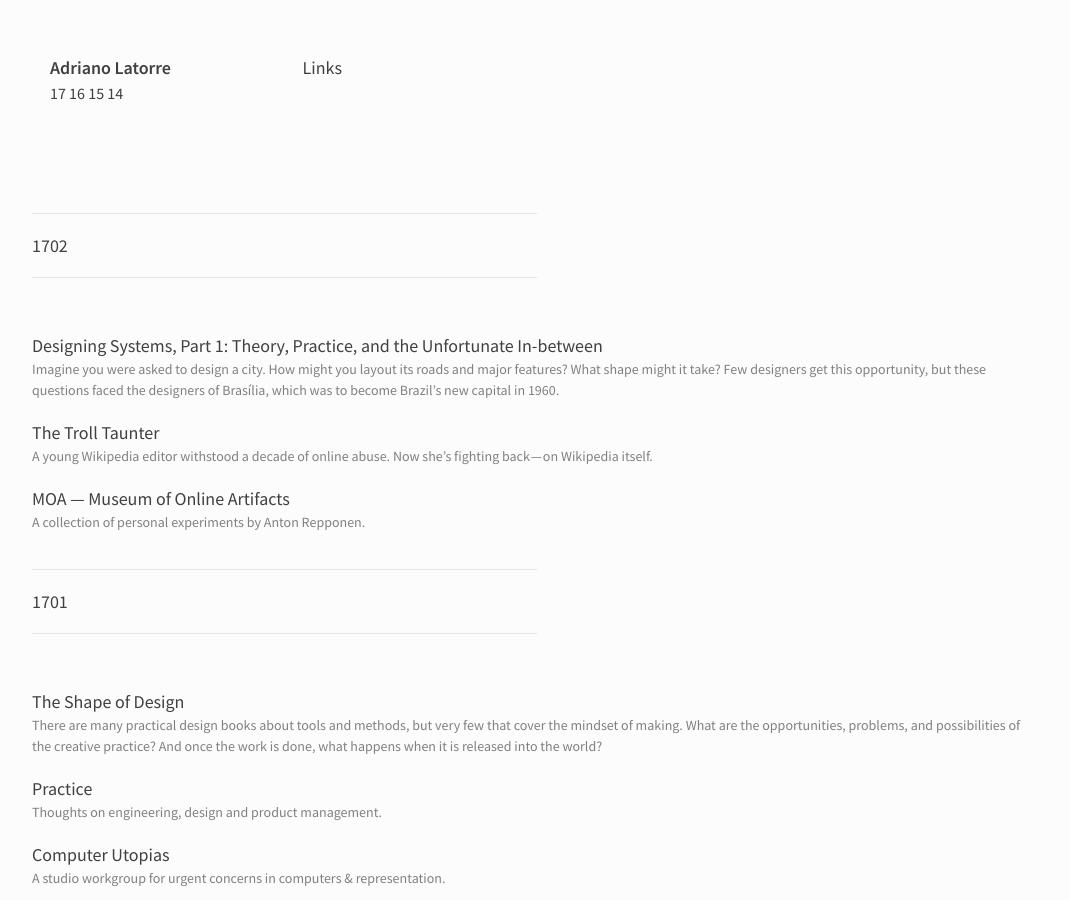
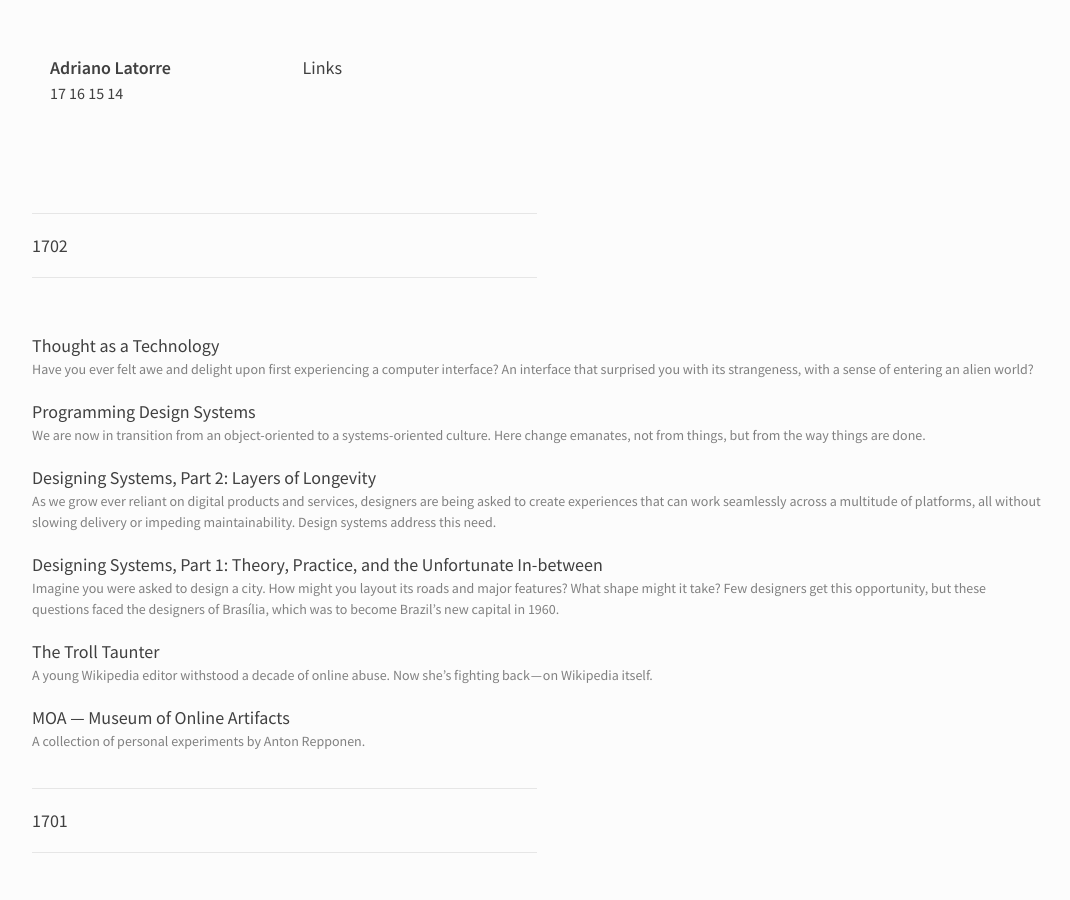
Before and after one commit to AdrianoLatorre/adriano.latorre.info, a Jekyll site: the page built from _links/17.md, in a window 1280 px wide and 900 px high. Shown: the whole window, without its empty margins (94-1164 px from the left). Built offline with Jekyll 4.4.1, drawn with Linux system fonts in a browser that asks for light colours.

Commit message:
Add links

```diff
--- a/_links/17.md
+++ b/_links/17.md
@@ -6,6 +6,15 @@
 ---
 
 ### 1702
+
+[Thought as a Technology](http://cognitivemedium.com/tat/index.html)
+: Have you ever felt awe and delight upon first experiencing a computer interface? An interface that surprised you with its strangeness, with a sense of entering an alien world?
+
+[Programming Design Systems](https://programmingdesignsystems.com/introduction/)
+: We are now in transition from an object-oriented to a systems-oriented culture. Here change emanates, not from things, but from the way things are done.
+
+[Designing Systems, Part 2: Layers of Longevity](https://paulrobertlloyd.com/2017/01/designing_systems_part_2)
+: As we grow ever reliant on digital products and services, designers are being asked to create experiences that can work seamlessly across a multitude of platforms, all without slowing delivery or impeding maintainability. Design systems address this need.
 
 [Designing Systems, Part 1: Theory, Practice, and the Unfortunate In-between](https://paulrobertlloyd.com/2017/01/designing_systems_part_1)
 : Imagine you were asked to design a city. How might you layout its roads and major features? What shape might it take? Few designers get this opportunity, but these questions faced the designers of Brasília, which was to become Brazil’s new capital in 1960.
```
